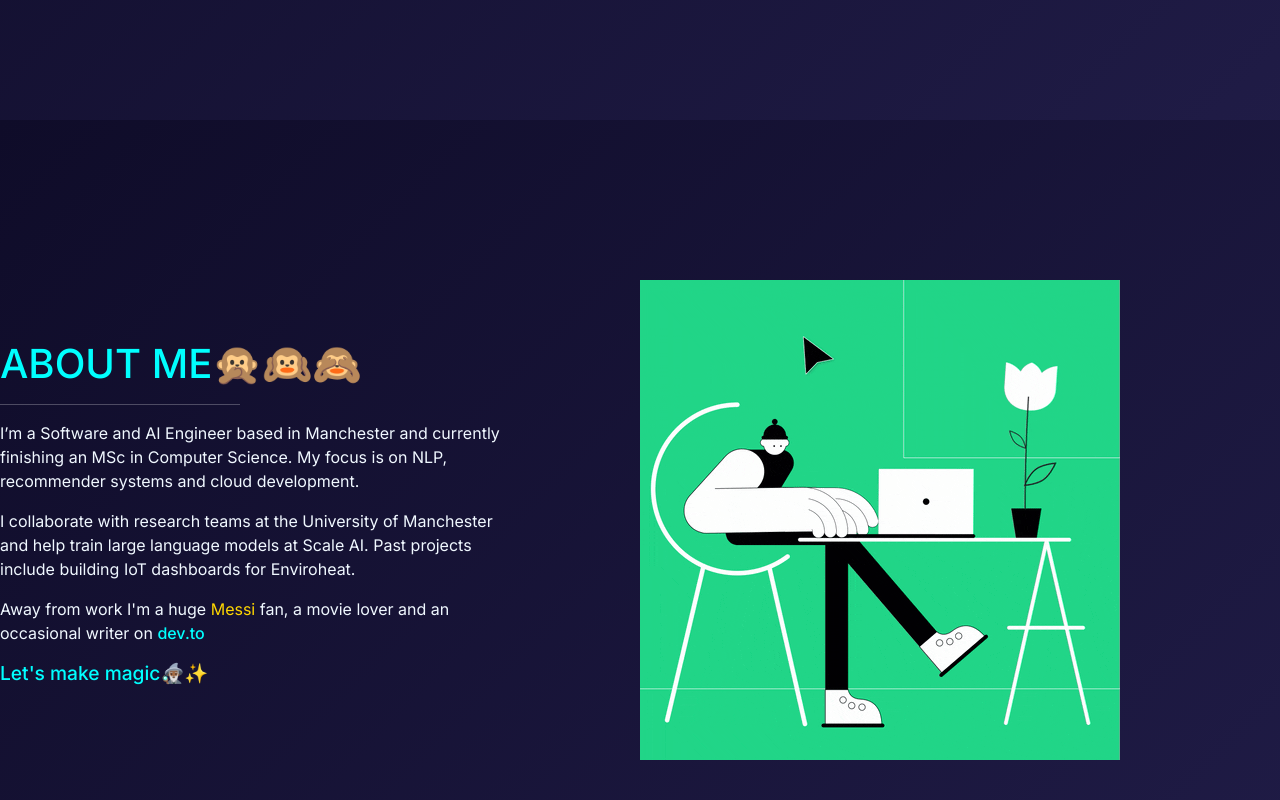
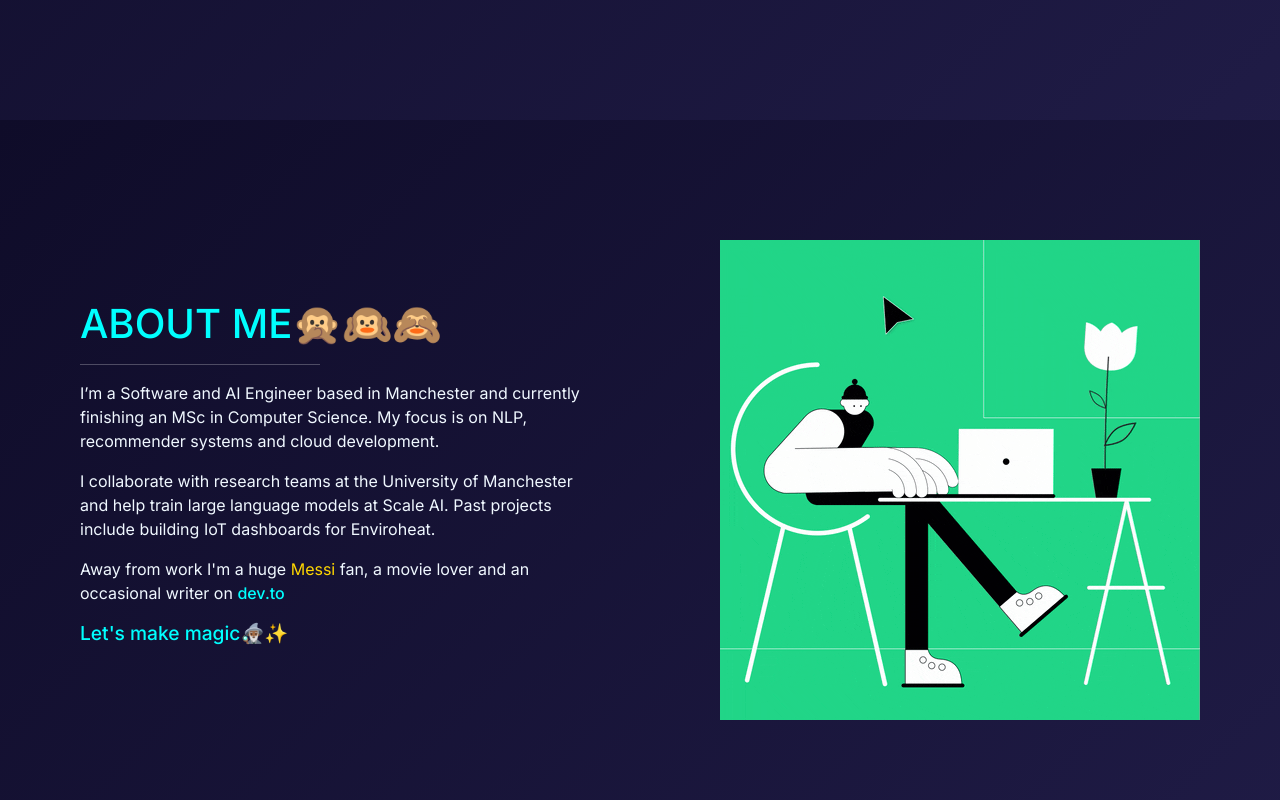
Before and after one commit to mikey247/portfolio, a React (Create React App) app: page / in a window 1280 px wide. Shown: the part 680-1480 px from the top of the page. Built offline with nearby package versions, Linux system fonts and the light colour scheme.

Commit message:
Center About section and space projects

```diff
--- a/src/components/About.module.css
+++ b/src/components/About.module.css
@@ -2,6 +2,7 @@
   width: 100%;
   min-height: 100vh;
   margin: 0;
+  padding-bottom: 5rem;
   display: flex;
   align-items: center;
   justify-content: center;
@@ -13,6 +14,7 @@
   display: flex;
   gap: 8rem;
   align-items: center;
+  justify-content: center;
 }
 .aboutText {
   width: 40%;
--- a/src/components/Projects.module.css
+++ b/src/components/Projects.module.css
@@ -14,6 +14,7 @@
 } */
 .projects {
   text-align: center;
+  margin-top: 5rem;
 }
 
 @media (max-width: 768px) {
```
